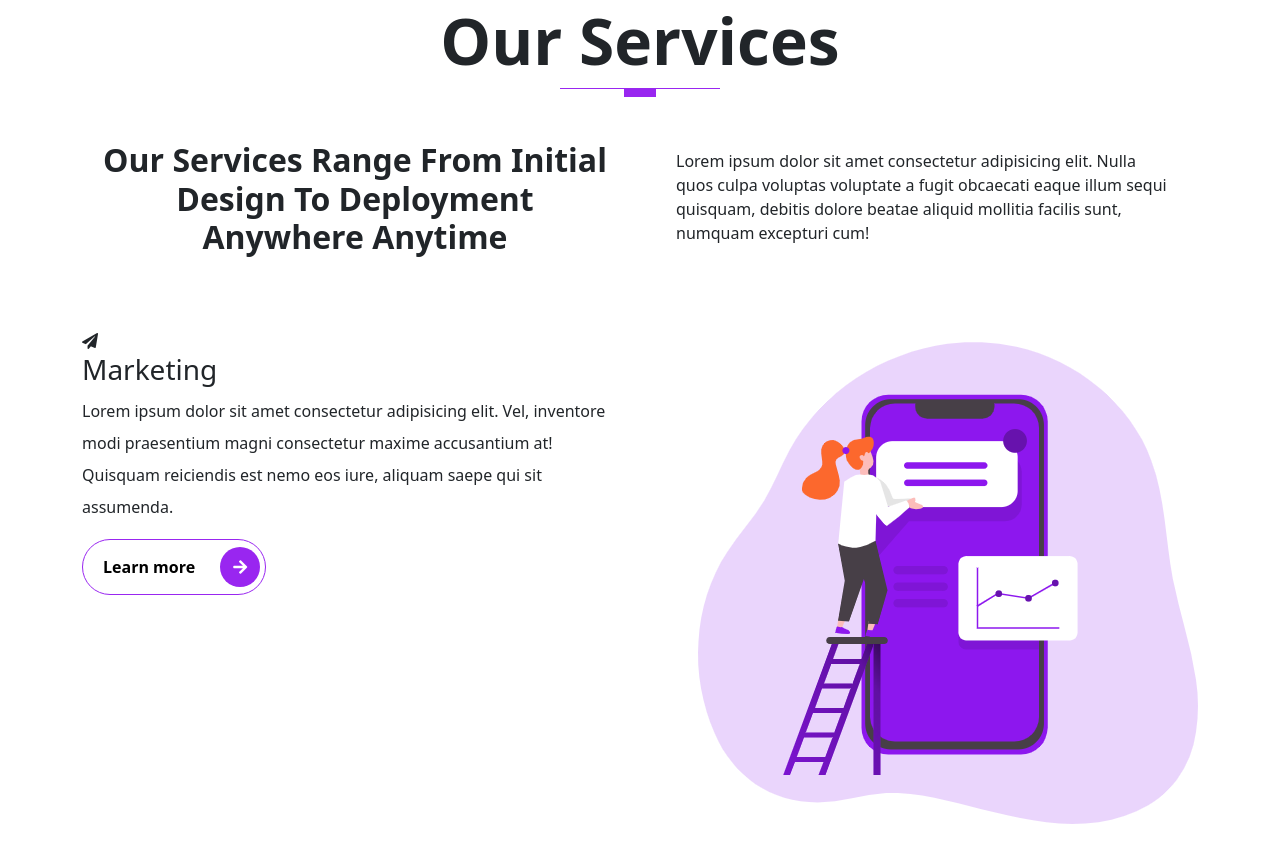
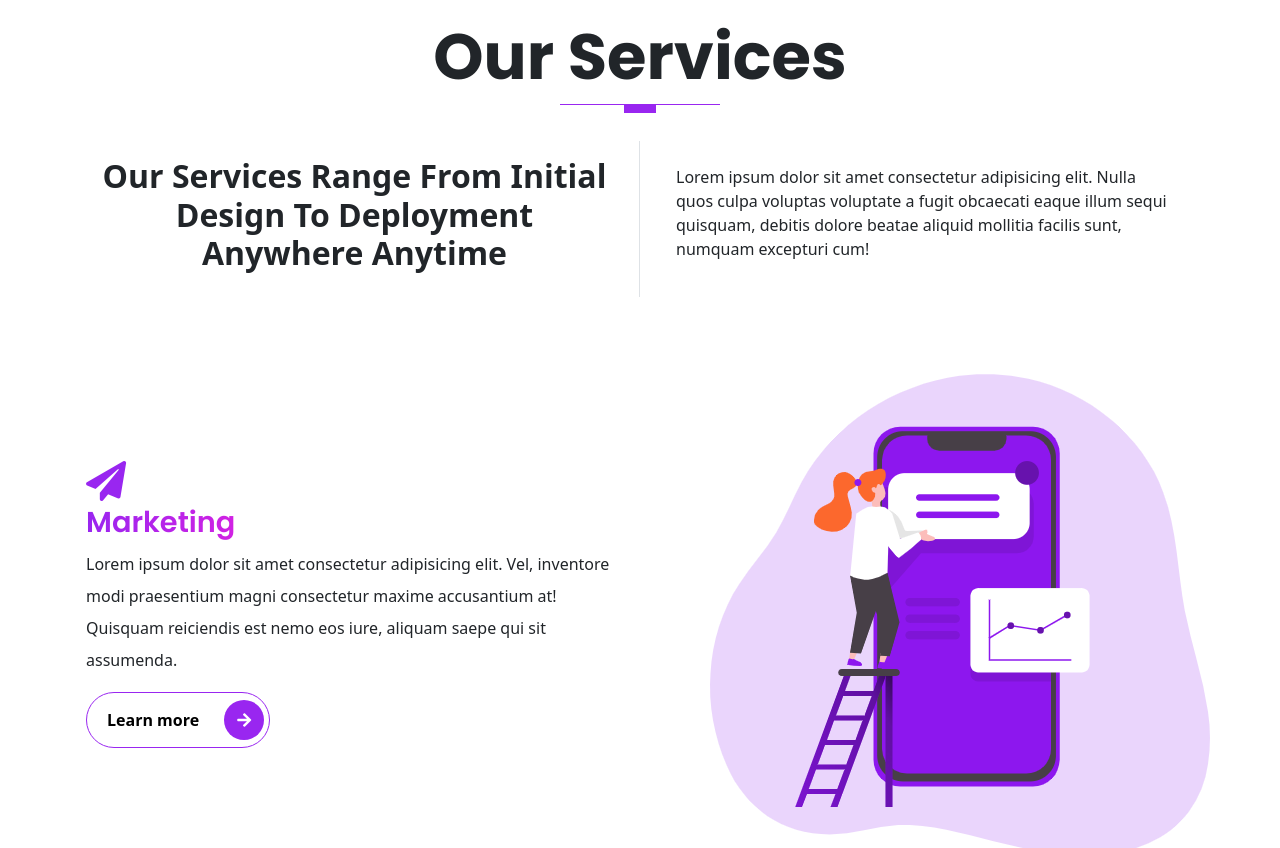
Before and after one commit to cufos/bootsrap-scss-portfolio, a website: page index.html in a window 1280 px wide. Shown: the part 1215-2063 px from the top of the page. Drawn offline with nearby package versions, Linux system fonts and the light colour scheme; files that its build step writes are made by us from their sources; files whose address does not match are found by name.

Commit message:
styles for the services section

```diff
--- a/scss/components/_typography.scss
+++ b/scss/components/_typography.scss
@@ -44,3 +44,29 @@
   padding-top: 0.5rem;
   width: 2rem;
 }
+
+// display 3
+.display-3 {
+  font-family: "Poppins", sans-serif;
+
+  &--title {
+    font-size: 1.2rem;
+    text-transform: capitalize;
+    font-weight: 600;
+    font-family: "Poppins", sans-serif;
+    display: inline-block;
+    background-image: linear-gradient(to right, $primary, $secondary);
+    -webkit-background-clip: text;
+    -webkit-text-fill-color: transparent;
+
+    @include media-breakpoint-up(lg) {
+      font-size: 1.8rem;
+    }
+  }
+}
+
+// border right
+.border-right {
+  border-right: 0.1rem solid $gray-300;
+  height: 100%;
+}
--- a/scss/sections/_services.scss
+++ b/scss/sections/_services.scss
@@ -0,0 +1,35 @@
+@use "../custom" as *;
+
+.services {
+  position: relative;
+  padding: 1rem 0;
+
+  &__content {
+    padding: 1rem;
+    margin-top: 0;
+
+    p {
+      font-size: 0.8rem;
+
+      @include media-breakpoint-up(lg) {
+        font-size: 1rem;
+      }
+    }
+
+    @include media-breakpoint-up(lg) {
+      margin-top: 5rem;
+    }
+
+    .icon {
+      font-size: 1.5rem;
+      color: $primary;
+
+      @include media-breakpoint-up(lg) {
+        font-size: 2.5rem;
+      }
+    }
+  }
+  &__pic {
+    max-width: 100%;
+  }
+}
```
Also changed, not shown: assets/css/style.css, 1 other file.
